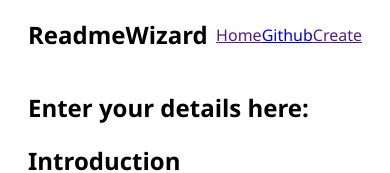
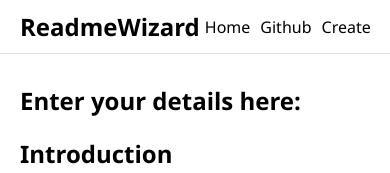
Before and after one commit to mspatel18/ReadmeWizard, a React (Vite) app: page /create-readme in a window 390 px wide. Shown: the top 173 px of the page. Built offline with nearby package versions, Linux system fonts and the light colour scheme.

Commit message:
update ui

```diff
--- a/src/pages/CreateReadme.jsx
+++ b/src/pages/CreateReadme.jsx
@@ -715,7 +715,7 @@
     return(
     <>
       <header className="readme-header">
-          <h2>ReadmeWizard</h2>
+          <h2 onClick={()=>navigate("/")}>ReadmeWizard</h2>
           <div>
               <a href="" onClick={()=>navigate("/")}>Home</a>
               <a href="http://github.com/mspatel18" target="_blank">Github</a>
--- a/src/styles/CreateReadme.css
+++ b/src/styles/CreateReadme.css
@@ -9,6 +9,12 @@
 }
 .readme-header h2{
     margin:0px;
+}
+.readme-header a{
+    margin: 0px 10px;
+    color: black;
+    font-weight: bold;
+    text-decoration: none;
 }
 .input-container {
     height: 90vh;
@@ -46,7 +52,6 @@
 .markdown-container {
     height: 90vh;
     position: relative;
-    margin: 20px;
     padding: 20px;
     width: 50%;
     background-color: #f2f2f2;
@@ -142,12 +147,11 @@
 
 .markdown-button:hover {
     color: #fff;
-    border-color: #2f3c91;
-    background-color: #4F64F4;
+    border-color: black;
+    background-color: #007DFE;
     box-shadow: rgba(0, 0, 0, 0.25) 0 8px 15px;
     /* transform: translateY(-2px); */
 }
-
 .markdown-button:active {
     box-shadow: none;
     transform: translateY(0);
@@ -156,12 +160,12 @@
 @media (max-width: 768px) {
     .input-container {
         width: 95% !important;
-        height: 50vh;
+        height: 100%;
     }
 
     .markdown-container {
         width: 90% !important;
-        height: 50vh;
+        height: 100%;
     }
 
     .wrapper {
@@ -172,4 +176,10 @@
         font-size: 10px !important;
         padding: 0.5em 1.3em !important;
     }
+    .readme-header a{
+        margin: 0px 5px;
+        color: black;
+        font-weight:500;
+        text-decoration: none;
+    }
 }
--- a/src/styles/Landing.css
+++ b/src/styles/Landing.css
@@ -1,12 +1,16 @@
 .landing h2{
     margin: 0px;
 }
+body{
+    margin: 0px;
+}
 header{
-    /* background-color: #333; */
     padding: 10px 20px;
     display: flex;
     justify-content: space-between;
     align-items: center;
+    margin: 0px;
+    border-bottom: #DFE0E6 solid 1px;
 }
 .landing header a{
     margin: 0px 10px;
```
